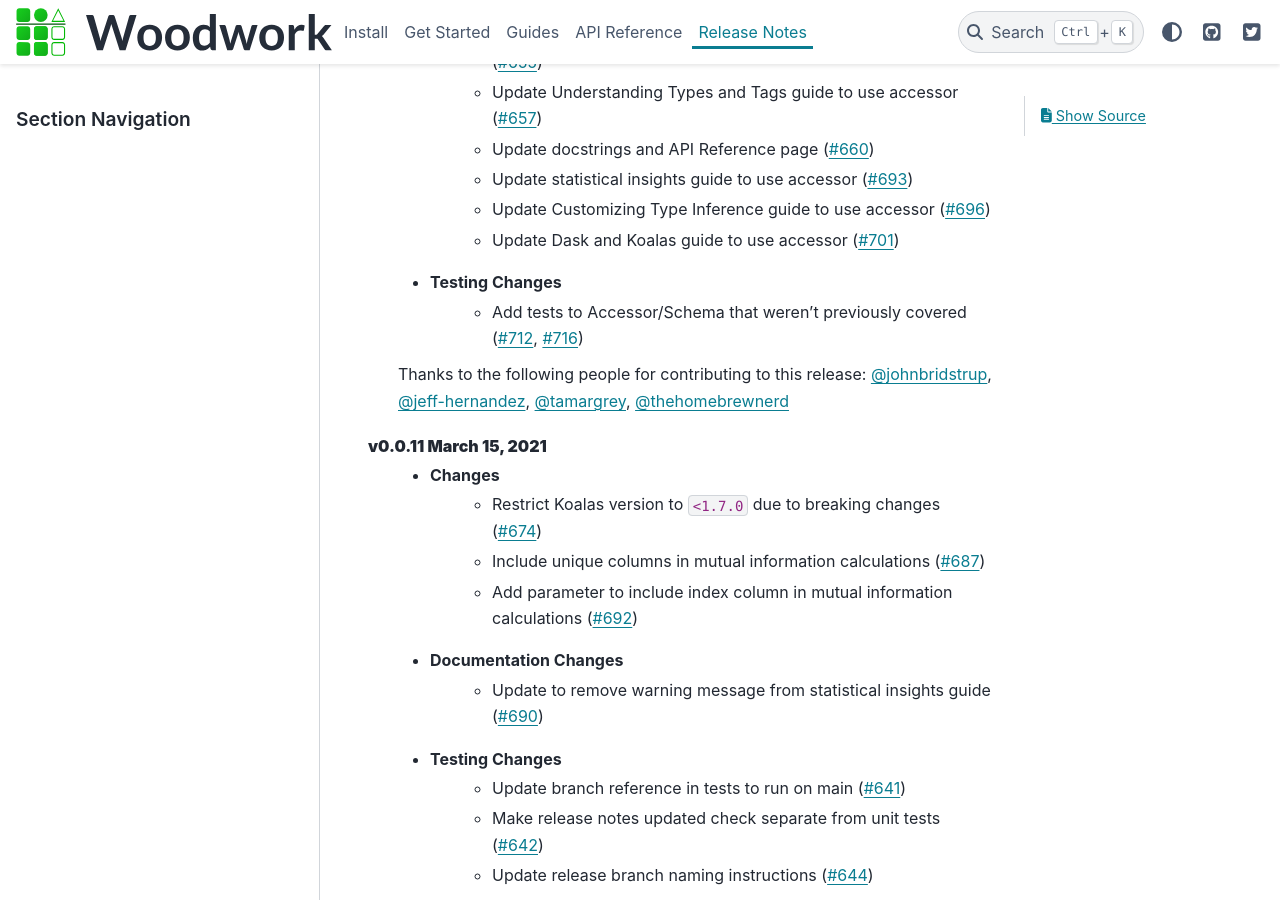
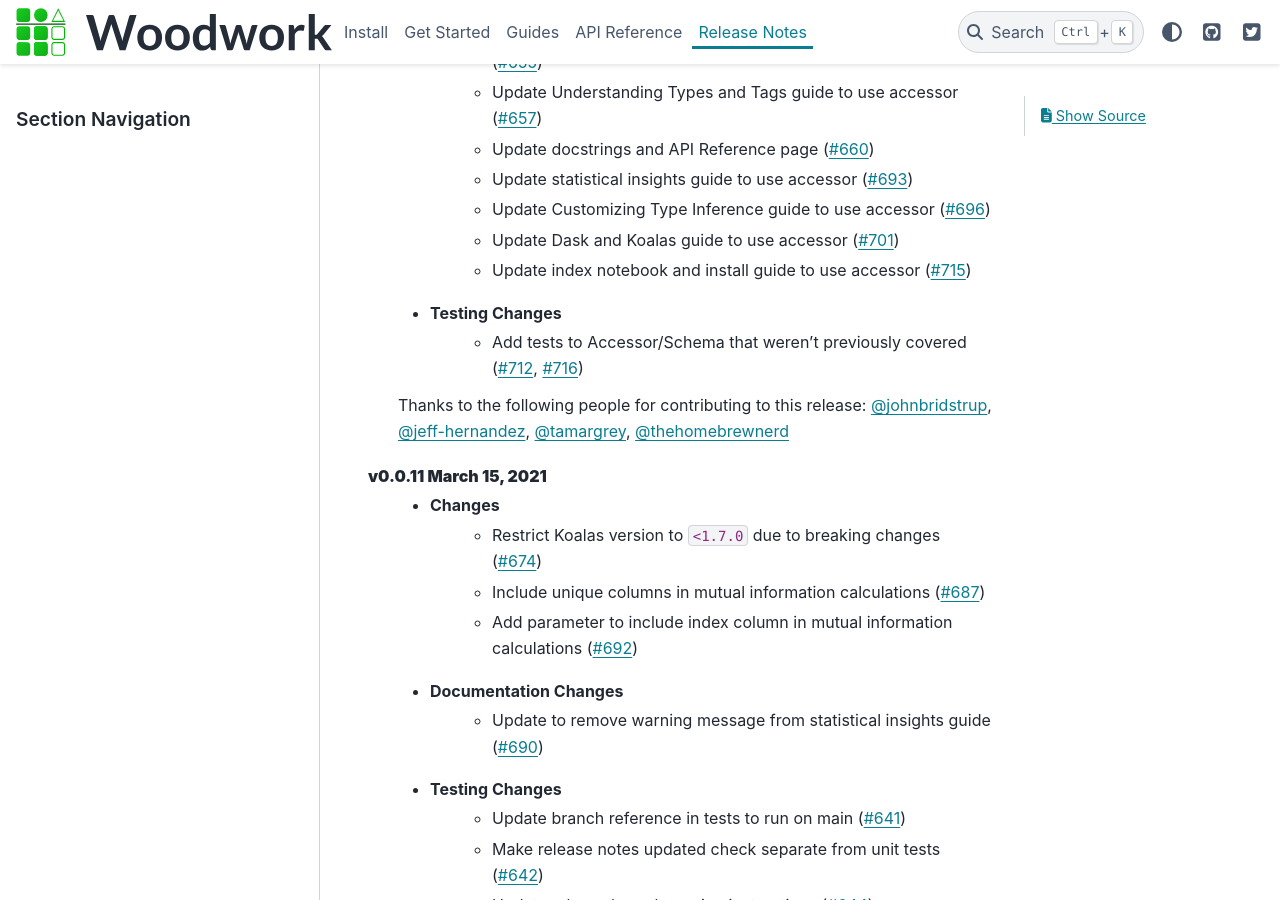
Before and after one commit to alteryx/woodwork, a Sphinx documentation site: the page built from docs/source/release_notes.rst, in a window 1280 px wide and 900 px high, scrolled down 2444 px. Built offline with Sphinx 7.4.7 and the PyData theme 0.15.4, drawn with Linux system fonts in a browser that asks for light colours; comment, search, counter and statistics services are not loaded.

Commit message:
Update index and install notebooks to use accessor (#715)
* Remove datatables usage from index doc

* add release note

* update install notebook

* update release notes

```diff
--- a/docs/source/release_notes.rst
+++ b/docs/source/release_notes.rst
@@ -63,6 +63,7 @@ Release Notes
         * Update statistical insights guide to use accessor (:pr:`693`)
         * Update Customizing Type Inference guide to use accessor (:pr:`696`)
         * Update Dask and Koalas guide to use accessor (:pr:`701`)
+        * Update index notebook and install guide to use accessor (:pr:`715`)
     * Testing Changes
         * Add tests to Accessor/Schema that weren't previously covered (:pr:`712`, :pr:`716`)
 
```
Also changed, not shown: docs/source/index.ipynb, docs/source/install.ipynb.
